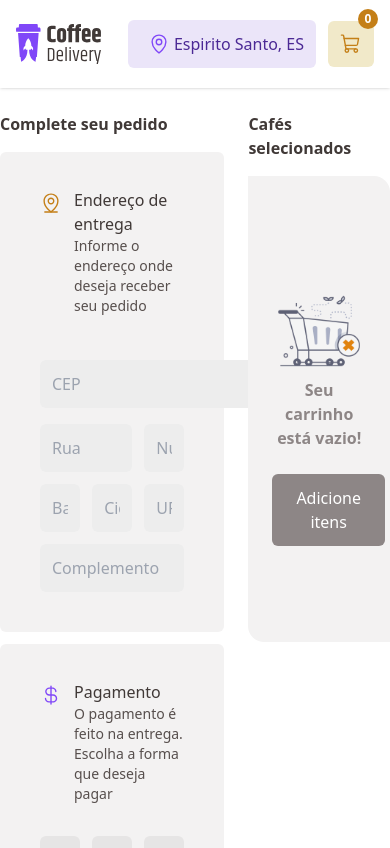
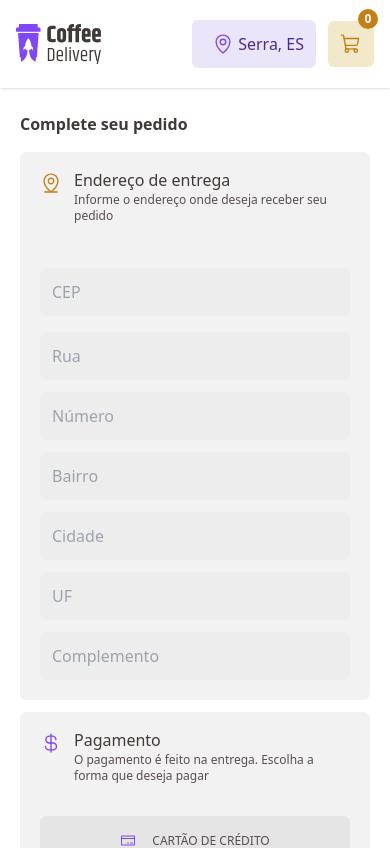
Before and after one commit to estudioprogramacaocriativa/rocketseat-02-challenge-coffee-delivery, a React (Vite) app: page /cart in a window 390 px wide. Shown: the top 848 px of the page. Built offline with nearby package versions, Linux system fonts and the light colour scheme; the HTML template or start-up script is replaced by a standard one.

Commit message:
fix responsive

```diff
--- a/src/components/header/index.tsx
+++ b/src/components/header/index.tsx
@@ -19,7 +19,7 @@ export function Header() {
                 <div className="flex items-center gap-3">
                     <div className="flex items-center bg-purple-light rounded-md p-3">
                         <MapPin size={22} className="ml-2 mr-1" style={{color: '#8047F8'}}/>
-                        <span className="text-purple-dark">Espirito Santo, ES</span>
+                        <span className="text-purple-dark">Serra, ES</span>
                     </div>
                     <NavLink to="cart" className="bg-yellow-light rounded-md p-3 shopping-cart relative">
                         <span
--- a/src/components/hero/index.tsx
+++ b/src/components/hero/index.tsx
@@ -12,7 +12,7 @@ export function Hero() {
                 backgroundPosition: 'center center',
             }}
         >
-            <div className="max-w-6xl flex-col-reverse lg:flex-row m-auto flex items-center justify-between gap-14 w-full mt-16 py-20 px-4">
+            <div className="max-w-6xl flex-col-reverse lg:flex-row m-auto flex items-center justify-between gap-14 w-full mt-16 py-16 px-4">
                 <div>
                     <header>
                         <h1 className="text-xl sm:text-4xl font-bold text-base-title font-roboto">
--- a/src/pages/Cart.tsx
+++ b/src/pages/Cart.tsx
@@ -7,19 +7,19 @@ import {CartSidebar} from "../components/cart/sidebar";
 
 export function Cart() {
     return (
-        <div className="mt-28 max-w-6xl mx-auto">
-            <div className="grid grid-cols-5 gap-6">
-                <article className="col-span-3">
+        <div className="mt-28 max-w-6xl mx-auto px-5 xl:px-0">
+            <div className="grid lg:grid-cols-5 gap-6">
+                <article className="lg:col-span-3">
                     <p className="text-base-subtitle font-bold">Complete seu pedido</p>
 
-                    <div className="bg-base-card p-10 mt-4 rounded-md">
+                    <div className="bg-base-card p-5 sm:p-10 mt-4 rounded-md">
                         <header className="flex items-start gap-3">
                             <img src={PinIcon} alt=""/>
                             <div>
                                 <h3 className="text-base-subtitle -mt-1">
                                     Endereço de entrega
                                 </h3>
-                                <p className="text-base-text text-sm">
+                                <p className="text-base-text text-xs sm:text-sm">
                                     Informe o endereço onde deseja receber seu pedido
                                 </p>
                             </div>
@@ -27,20 +27,20 @@ export function Cart() {
 
                         <form className="mt-8">
                             <input
-                                className="bg-base-input mt-3 rounded-md p-3"
+                                className="bg-base-input mt-3 rounded-md p-3 w-full md:w-auto"
                                 type="text"
                                 placeholder="CEP"
                             />
 
-                            <div className="grid grid-cols-3 gap-3 mt-4">
-                                <div className="col-span-2">
+                            <div className="grid md:grid-cols-3 gap-3 mt-4">
+                                <div className="md:col-span-2">
                                     <input
                                         className="bg-base-input rounded-md p-3 w-full"
                                         type="text"
                                         placeholder="Rua"
                                     />
                                 </div>
-                                <div className="col-span-1">
+                                <div className="md:col-span-1">
                                     <input
                                         className="bg-base-input rounded-md p-3 w-full"
                                         type="text"
@@ -49,7 +49,7 @@ export function Cart() {
                                 </div>
                             </div>
 
-                            <div className="grid grid-cols-3 gap-3 mt-3">
+                            <div className="grid md:grid-cols-3 gap-3 mt-3">
                                 <input
                                     className="bg-base-input rounded-md p-3 w-full"
                                     type="text"
@@ -75,20 +75,20 @@ export function Cart() {
                         </form>
                     </div>
 
-                    <div className="bg-base-card p-10 mt-3 rounded-md">
+                    <div className="bg-base-card p-5 sm:p-10 mt-3 rounded-md">
                         <header className="flex items-start gap-3">
                             <img src={Dollar} alt=""/>
                             <div>
                                 <h3 className="text-base-subtitle -mt-1">
                                     Pagamento
                                 </h3>
-                                <p className="text-base-text text-sm">
+                                <p className="text-base-text text-xs sm:text-sm">
                                     O pagamento é feito na entrega. Escolha a forma que deseja pagar
                                 </p>
                             </div>
                         </header>
 
-                        <div className="grid grid-cols-3 gap-3 mt-8">
+                        <div className="grid sm:grid-cols-3 md:grid-cols-1 xl:grid-cols-3 gap-3 mt-8">
                             <div className="flex items-center justify-center bg-base-button rounded-md gap-4 p-4 hover:bg-base-hover transition-all duration-300 cursor-pointer">
                                 <img src={CreditCard} alt=""/>
                                 <span className="text-base-text uppercase text-xs">Cartão de crédito</span>
@@ -104,7 +104,7 @@ export function Cart() {
                         </div>
                     </div>
                 </article>
-                <article className="col-span-2">
+                <article className="lg:col-span-2">
                     <CartSidebar />
                 </article>
             </div>
```
